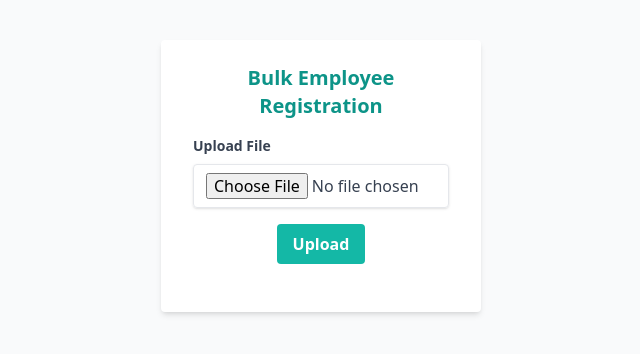
After one commit to Rushikesh8/employee-management, a Django app: page /bulk-employee-registration/ in a window 1280 px wide. The commit adds this page. Shown: the top 354 px of the page, without its empty margins (319-959 px from the left). Run offline with Django 4.2, Linux system fonts and the light colour scheme; style sheets or scripts are compiled from the project's sources; some libraries are stand-ins or nearby versions.

Commit message:
bulk upload

```diff
--- a/employee_management/urls.py
+++ b/employee_management/urls.py
@@ -24,7 +24,8 @@ from employees.views import (employee_registration,
                              delete_employee,
                              logout_view,
                              export_employee,
-                             employee_search)
+                             employee_search,
+                             bulk_employee_registation)
 
 urlpatterns = [
 
@@ -36,7 +37,9 @@ urlpatterns = [
     path('edit-employee/<str:employee_id>/', edit_employee, name="edit-employee"),
     path('delete-employee/<str:employee_id>/', delete_employee, name="delete-employee"),
     path('export-employees/', export_employee, name="export-employees"),
-    path('search-employees/', employee_search, name="search-employees")
+    path('search-employees/', employee_search, name="search-employees"),
+    path('bulk-employee-registration/', bulk_employee_registation, name="bulk-employee-registration")
+
 
 ] + static(settings.STATIC_URL, document_root=settings.STATIC_ROOT)
 urlpatterns += static(settings.MEDIA_URL, document_root=settings.MEDIA_ROOT)
--- a/employees/views.py
+++ b/employees/views.py
@@ -2,6 +2,7 @@ from django.contrib import messages
 from django.core.exceptions import ObjectDoesNotExist
 from django.http import HttpResponse
 from django.db.models import Q
+import pandas as pd
 import csv
 from django.contrib.auth import login,logout
 from django.shortcuts import render, redirect
@@ -9,7 +10,7 @@ from django.shortcuts import redirect,render
 from accounts.dbapi import get_user,create_user
 from employees.dbapi import create_employee,all_employees,get_employee,filter_employees
 from accounts.dbapi import get_user
-from .helper import update_db_object
+from .helper import update_db_object,get_date_object
 
 def employee_login(request):
     if request.method != "POST" and request.user.is_anonymous:
@@ -145,3 +146,50 @@ def export_employee(request):
             ]
             writer.writerow(row)
     return response
+
+def bulk_employee_registation(request):
+    if request.method == 'POST':
+        file = request.FILES['employee_file']
+        df = pd.DataFrame()
+
+        if file.name.endswith('.csv'):
+            df = pd.read_csv(file)
+        if file.name.endswith(('.xls', '.xlsx')):
+            df = pd.read_excel(file)
+
+        failed_record = list()
+        if not df.empty:
+            for _, row in df.iterrows():
+                try:
+                    user = get_user(email=row.get('Email',str()))
+                    employee_instance = filter_employees(user_id=user.id).first()
+                    if user and employee_instance:
+                        failed_record.append(row)
+                        continue
+                except ObjectDoesNotExist:
+                    user = create_user(email=row.get('Email',str()),password=row.get('Password',str()))
+
+            employee_info = {
+                "user_id": user.id,
+                "name" : row.get('Name',str()),
+                "date_of_birth" : get_date_object(row.get('Date_of_Birth',str())),
+                "date_of_joining" : get_date_object(row.get('Date_of_Joining',str())),
+                "gender" : row.get('Gender',str()),
+                "designation" : row.get('Designation',str()),
+                "manager" : row.get('Manager',str()),
+                # "picture" : request.FILES['picture']
+            }
+
+            try:
+                employee = create_employee(**employee_info)
+            except Exception as e:
+                failed_record.append(row)
+
+        if not failed_record:
+            return redirect('/login/')
+        else:
+            messages.error(request, f'Registration of some employee failed')
+            return render(request, 'bulk_upload.html')
+
+
+    return render(request, 'bulk_upload.html')
--- /dev/null
+++ b/templates/bulk_upload.html
@@ -0,0 +1,53 @@
+{% load static tailwind_tags %}
+<!DOCTYPE html>
+<html lang="en">
+	<head>
+    <title>Django Tailwind</title>
+		<meta charset="UTF-8">
+		<meta name="viewport" content="width=device-width, initial-scale=1.0">
+		<meta http-equiv="X-UA-Compatible" content="ie=edge">
+		{% tailwind_css %}
+	</head>
+
+	<body class="bg-gray-50 font-sans leading-normal tracking-normal">
+    {% if messages %}
+    {% for message in messages %}
+
+    {% if message.tags == 'error' %}
+    <div class="bg-red-100 border-t-4 border-red-500 rounded-b text-red-900 px-4 py-3 shadow-md" role="alert">
+        <div>
+            <p class="font-bold text-center">{{message}}</p>
+
+        </div>
+      </div>
+    {% else %}
+    <div class="bg-teal-100 border-t-4 border-teal-500 rounded-b text-teal-900 px-4 py-3 shadow-md" role="alert">
+        <div>
+            <p class="font-bold text-center">{{message}}</p>
+            <!-- <p class="text-sm">Make sure you know how these changes affect you.</p> -->
+        </div>
+      </div>
+    {% endif %}
+
+    {% endfor %}
+
+    {% endif %}
+
+        <div class="w-full max-w-xs mx-auto my-10">
+            <form method="POST" enctype="multipart/form-data">
+            <div class="bg-white shadow-md rounded px-8 pt-6 pb-8 mb-4">
+                {% csrf_token %}
+                <h4 class="text-xl mb-4 font-bold text-teal-600 text-center">Bulk Employee Registration</h2>
+
+                <label for="employee_file" class="block text-gray-700 text-sm font-bold my-2">Upload File</label>
+                <input type="file" name="employee_file" id ="employee_file" class="shadow appearance-none border rounded w-full py-2 px-3 text-gray-700 leading-tight focus:outline-none focus:shadow-outline">
+                <div class="flex items-center justify-center my-4">
+                    <button class="bg-teal-500 hover:bg-teal-700 text-white font-bold py-2 px-4 rounded focus:outline-none focus:shadow-outline" type="submit">Upload</button>
+                </div>
+
+            </form>
+            </div>
+
+          </div>
+	</body>
+</html>
--- a/templates/registration.html
+++ b/templates/registration.html
@@ -32,7 +32,9 @@
     {% endfor %}
 
     {% endif %}
-
+    <div class="flex items-center justify-end my-2 px-4">
+        <a href="{% url 'bulk-employee-registration' %}"><button class="bg-teal-500 hover:bg-teal-700 text-white font-bold py-2 px-4 rounded focus:outline-none focus:shadow-outline" type="button">Bulk Employee Registration</button></a>
+    </div>
         <div class="w-full max-w-xs mx-auto my-10">
             <form method="POST" enctype="multipart/form-data">
             <div class="bg-white shadow-md rounded px-8 pt-6 pb-8 mb-4">
```
Also changed, not shown: employees/helper.py (+12 -0 lines).
